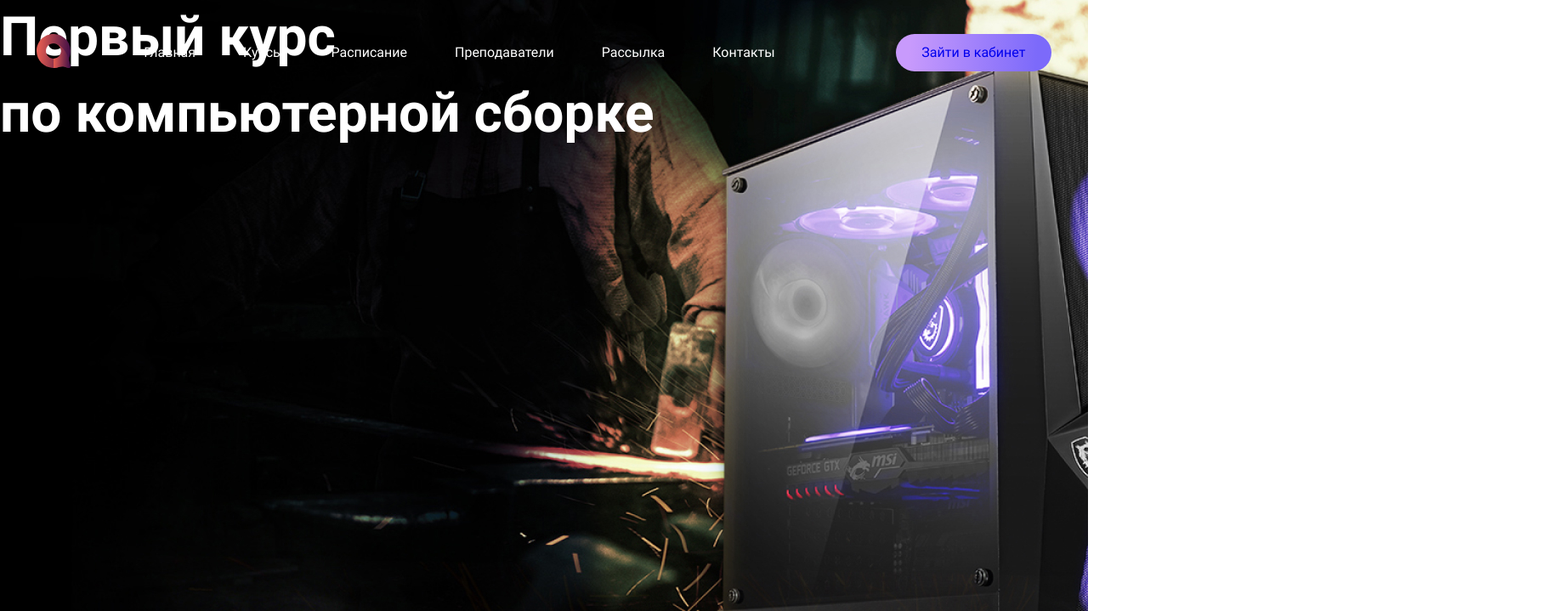
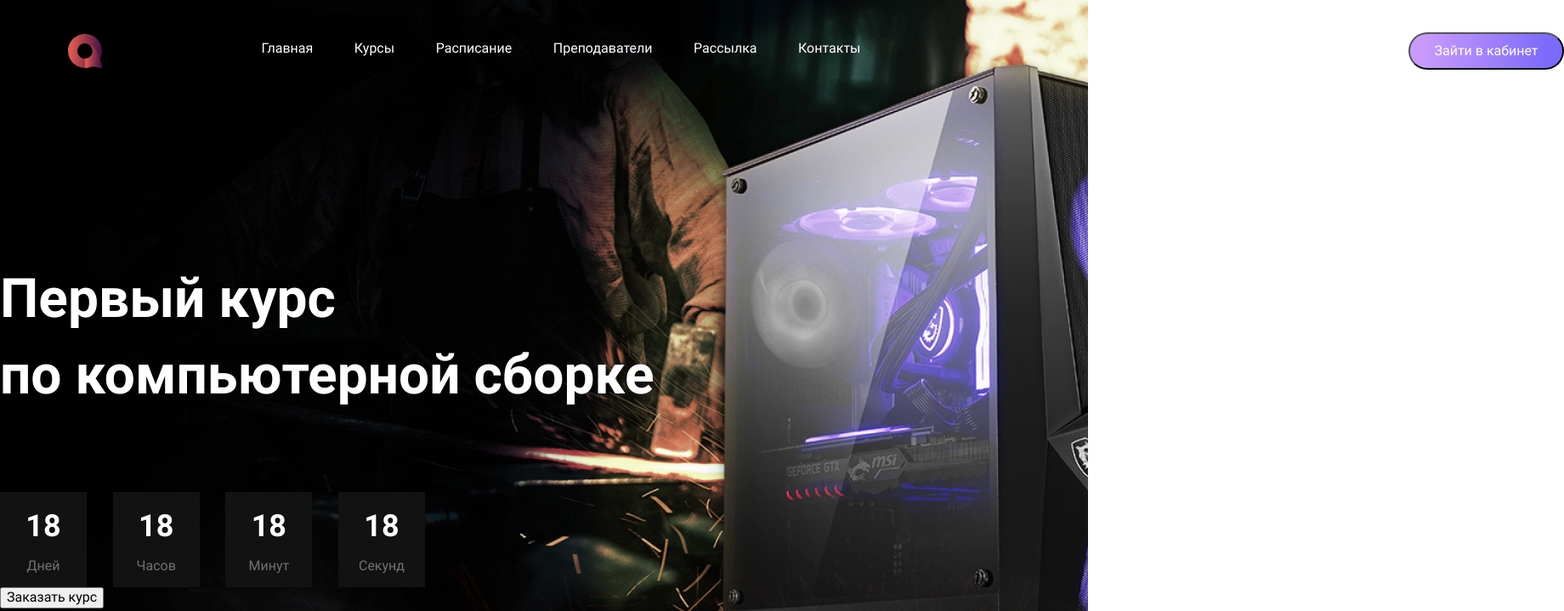
Before and after one commit to REV79/computed-assembling, a website: page src/index.html in a window 1280 px wide. Shown: the top 719 px of the page at 85% size, 1840 px wide, since content can reach past the window. Drawn offline with Linux system fonts and the light colour scheme.

Commit message:
первая секция без подвала

```diff
--- a/src/index.html
+++ b/src/index.html
@@ -9,55 +9,61 @@
     <link rel="stylesheet" href="./css/style.min.css">
 </head>
 <body>
-    <header>
-        <nav class="nav-menu">
-            <a href="index.html" class="nav-menu-logo"><img src="./imajes/logo.svg" alt="logo"></a>
-            <ul class="nav-menu nav-menu-list">
-                <li class="nav-menu nav-menu-list nav-menu-list-item">
-                    <a href="#" class="nav-menu-link">Главная</a>
+    <section class="promo">
+        <a href="index.html" class="promo__logo">
+            <img src="./imajes/logo.svg" alt="logo">
+        </a>
+        <div class="container">
+            <header class="header">
+                <nav class="header__nav">
+                    <ul class="header__nav-list">
+                        <li class="header__nav-item">
+                            <a href="#" class="header__nav-link">Главная</a>
                         </li>
-                <li class="nav-menu nav-menu-list nav-menu-list-item">
-                    <a href="#" class="nav-menu-link">Курсы</a>
+                        <li class="header__nav-item">
+                            <a href="#" class="header__nav-link">Курсы</a>
                         </li>
-                <li class="nav-menu nav-menu-list nav-menu-list-item">
-                    <a href="#" class="nav-menu-link">Расписание</a>
+                        <li class="header__nav-item">
+                            <a href="#" class="header__nav-link">Расписание</a>
                         </li>
-                <li class="nav-menu nav-menu-list nav-menu-list-item">
-                    <a href="#" class="nav-menu-link">Преподаватели</a>
+                        <li class="header__nav-item">
+                            <a href="#" class="header__nav-link">Преподаватели</a>
                         </li>
-                <li class="nav-menu nav-menu-list nav-menu-list-item">
-                    <a href="#" class="nav-menu-link">Рассылка</a>
+                        <li class="header__nav-item">
+                            <a href="#" class="header__nav-link">Рассылка</a>
                         </li>
-                <li class="nav-menu nav-menu-list nav-menu-list-item">
-                    <a href="#" class="nav-menu-link">Контакты</a>
+                        <li class="header__nav-item">
+                            <a href="#" class="header__nav-link">Контакты</a>
                         </li>
                     </ul>
-            <a href="#" class="nav-menu-btn">Зайти в кабинет</a>
                 </nav>
             </header>
-
-    <section class="promo">
-        <div class="promo-title">
-            <h1 class="promo-title promo-title-content">Первый курс<br>по компьютерной сборке</h1>
+            <div class="promo__wrapper">
+                <h1 class="promo__title">Первый курс<br>по компьютерной сборке</h1>
+                <div class="promo__timer">
+                    <div class="promo__timer-item">
+                        <p class="promo__count" id="days">18</p>
+                        <p class="promo__timer-descr">Дней</p>
                     </div>
-        <!-- <div class="promo timer">
-            <div class="promo timer timer-item">
-                <p class="promo timer timer-item timer-item-count">18</p>
-                <p class="promo timer timer-item timer-item-descr">Дней</p>
+                    <div class="promo__timer-item">
+                        <p class="promo__count" id="hours">18</p>
+                        <p class="promo__timer-descr">Часов</p>
                     </div>
-            <div class="promo timer timer-item">
-                <p class="promo timer timer-item timer-item-count">18</p>
-                <p class="promo timer timer-item timer-item-descr">Часов</p>
+                    <div class="promo__timer-item">
+                        <p class="promo__count" id="minutes">18</p>
+                        <p class="promo__timer-descr">Минут</p>
                     </div>
-            <div class="promo timer timer-item">
-                <p class="promo timer timer-item timer-item-count">18</p>
-                <p class="promo timer timer-item timer-item-descr">Минут</p>
+                    <div class="promo__timer-item">
+                        <p class="promo__count" id="seconds">18</p>
+                        <p class="promo__timer-descr">Секунд</p>
                     </div>
-            <div class="promo timer timer-item">
-                <p class="promo timer timer-item timer-item-count">18</p>
-                <p class="promo timer timer-item timer-item-descr">Секунд</p>
                 </div>
-        </div> -->
+            </div>
+            <div class="promo__footer">
+                <button type="button" class="ordering__btn">Заказать курс</button>
+            </div>
+        </div>
+        <button type="button" href="#" class="promo__btn">Зайти в кабинет</button>
     </section>
 </body>
 </html>
--- /dev/null
+++ b/src/sass/base/_variables.scss
@@ -0,0 +1,3 @@
+$white-text: #FFFFFF;
+$pink-gradient: linear-gradient(94.26deg, #C89AFC 9.51%, #7C6AFA 90.23%);
+$red-gradient: linear-gradient(94.78deg, #DF5950 11.19%, #451046 93.72%);
--- /dev/null
+++ b/src/sass/blocks/_header.scss
@@ -0,0 +1,20 @@
+
+.header__nav{
+    margin: 0 auto;
+    max-width: 745px;
+    .header__nav-list{
+        margin: 0;
+        margin-top: 10px;
+        display: flex;
+        justify-content: space-between;
+        align-items: center;
+        list-style: none;
+        .header__nav-link{
+            text-decoration: none;
+            color: $white-text;
+            &:hover{
+                color: red;
+            }
+        }
+    }
+}
--- /dev/null
+++ b/src/sass/blocks/_promo.scss
@@ -0,0 +1,66 @@
+.promo{
+    min-height: 960px;
+    padding: 38px 0 28px 0;
+    background: url(../imajes/main-screen__bgc.jpg) center (center / cover) no-repeat;
+    &__logo{
+        position: absolute;
+        width: 40px;
+        height: 40px;
+        left: 80px;
+        top: 40px;
+    }
+    &__btn{
+        position: absolute;
+        width: 183px;
+        height: 44px;
+        left: 1657px;
+        top: 38px;
+        background: $pink-gradient;
+        border-radius:  50px;
+        font-weight: 400;
+        font-size: 16px;
+        color: $white-text;
+        &:hover{
+            background: $red-gradient;
+        }
+    }
+    &__wrapper{
+        display: flex;
+        flex-direction: column;
+        align-items:flex-start;
+        margin-top: 198px;
+    }
+    &__title{
+        font-style: normal;
+        font-weight: 700;
+        font-size: 64px;
+        line-height: 140%;
+        color: $white-text;
+    }
+    &__timer{
+        margin-top: 50px;
+        width: 500px;
+        display: flex;
+        justify-content: space-between;
+    }
+    &__timer-item{
+        width: 102px;
+        height: 112px;
+        text-align: center;
+        background: #121212;
+    }
+    &__count{
+        margin: 0;
+        margin-top: 20px;
+        font-style: normal;
+        font-weight: 700;
+        font-size: 36px;
+        color: $white-text;
+    }
+    &__timer-descr{
+        font-weight: 400;
+        font-size: 16px;
+        color: $white-text;
+        opacity: 0.4;
+    }
+}
--- a/src/sass/style.scss
+++ b/src/sass/style.scss
@@ -1,120 +1,32 @@
-@import '_variables';
-@import '_fonts';
+@import './base/_variables';
+@import './base/_fonts';
 
 *{
     box-sizing: border-box;
     font-family: 'Roboto';
 }
 
-.nav-menu{
-    position: relative;
-    display: flex;
-    justify-content: space-around;
-    align-items: center;
-    z-index: 2;
-    .nav-menu-list{
-        padding: 0;
-        margin: 0;
-        .nav-menu-link{
-            margin-top: 40px;
-            margin-right: 56px;
-            text-decoration: none;
-            line-height: 150%;
-            color:#FFFFFF;
-            &:visited{
-                color:#FFFFFF;
-            }
-            &:hover{
-                color: red;
-            }
-            :last-child{
-                margin-right: 0;
-            }
-        }
-    }
-    .nav-menu-logo{
-        margin-top: 40px;
-    }
-    .nav-menu-btn{
-        margin-top: 40px;
-        display: flex;
-        justify-content: center;
-        align-items: center;
-        width: 183px;
-        height: 44px;
-        text-decoration: none;
-        background: linear-gradient(94.26deg, #C89AFC 9.51%, #7C6AFA 90.23%);
-        border-radius: 50px;
-        &:hover{
-            background: linear-gradient(94.78deg, #DF5950 11.19%, #451046 93.72%);
-        }
-    }
+.container{
+    max-width: 1306px;
+    margin: 0 auto;
 }
+@import './blocks/promo';
+@import './blocks/header';
 
-.promo {
-    min-height: 960px;
-    background: url('../imajes/main-screen__bgc.jpg') center (center/cover) no-repeat;
-    transform: translateY(-85px);
-    z-index: 1;
-    .promo-title{
-        // width: 65%;
-        // height: 450px;
-        .promo-title-content{
-            margin: 0;
-            font-weight: 700;
-            font-size: 64px;
-            line-height: 140%;
-            color: #FFFFFF;
-        }
-    }
-}
-
-
-// .timer{
-//     position: absolute;
-//     width: 920px;
-//     height: 180px;
-//     left: 312px;
-//     top: 270px;
-//     .timer-title{
-//         left: 0;
-//         top: 0;
-//         margin: 0;
-//         padding: 0;
-//         font-weight: 700;
-//         font-size: 64px;
-//         line-height: 140%;
-//         color: #FFFFFF;
-//     }
-//     .timer-wrapper{
-//         left: 0;
-//         top: 230px;
-//         width: 515px;
-//         display: flex;
-//         justify-content: space-between;
-//         align-items: center;
-//         .timer-item{
-//             flex-direction: column;
-//             justify-content: center;
-//             align-items: center;
-//             width: 108px;
-//             height: 112px;
-//             background: #121212;
-//         }
-//         .timer-item-count{
+// .promo {
+//     min-height: 960px;
+//     background: url('../imajes/main-screen__bgc.jpg') center (center/cover) no-repeat;
+//     transform: translateY(-85px);
+//     z-index: 1;
+//     .promo-title{
+//         // width: 65%;
+//         // height: 450px;
+//         .promo-title-content{
 //             margin: 0;
-//             padding: 20px 30px 0;
 //             font-weight: 700;
-//             font-size: 36px;
-//             color: #FFFFFF;
-//         }
-//         .timer-item-descr{
-//             margin: 0;
-//             font-weight: 400;
-//             font-size: 16px;
+//             font-size: 64px;
 //             line-height: 140%;
 //             color: #FFFFFF;
-//             opacity: 0.4;
 //         }
 //     }
 // }
```
Also changed, not shown: package.json (+7 -1 lines), src/css/style.min.css, src/sass/_variables.scss (deleted), src/sass/base/_fonts.scss (renamed from src/sass/_fonts.scss), 1 other file. Lines whose indentation alone changed are shown as unchanged.
